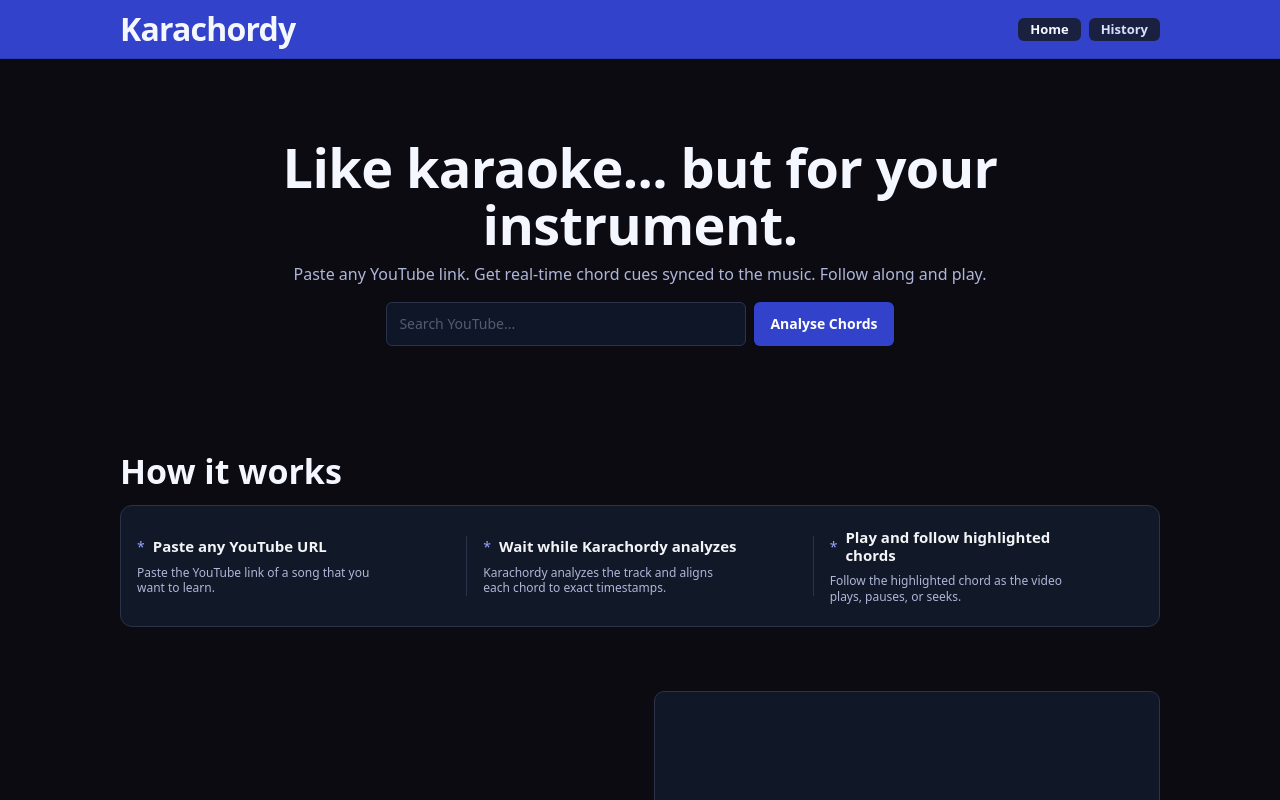
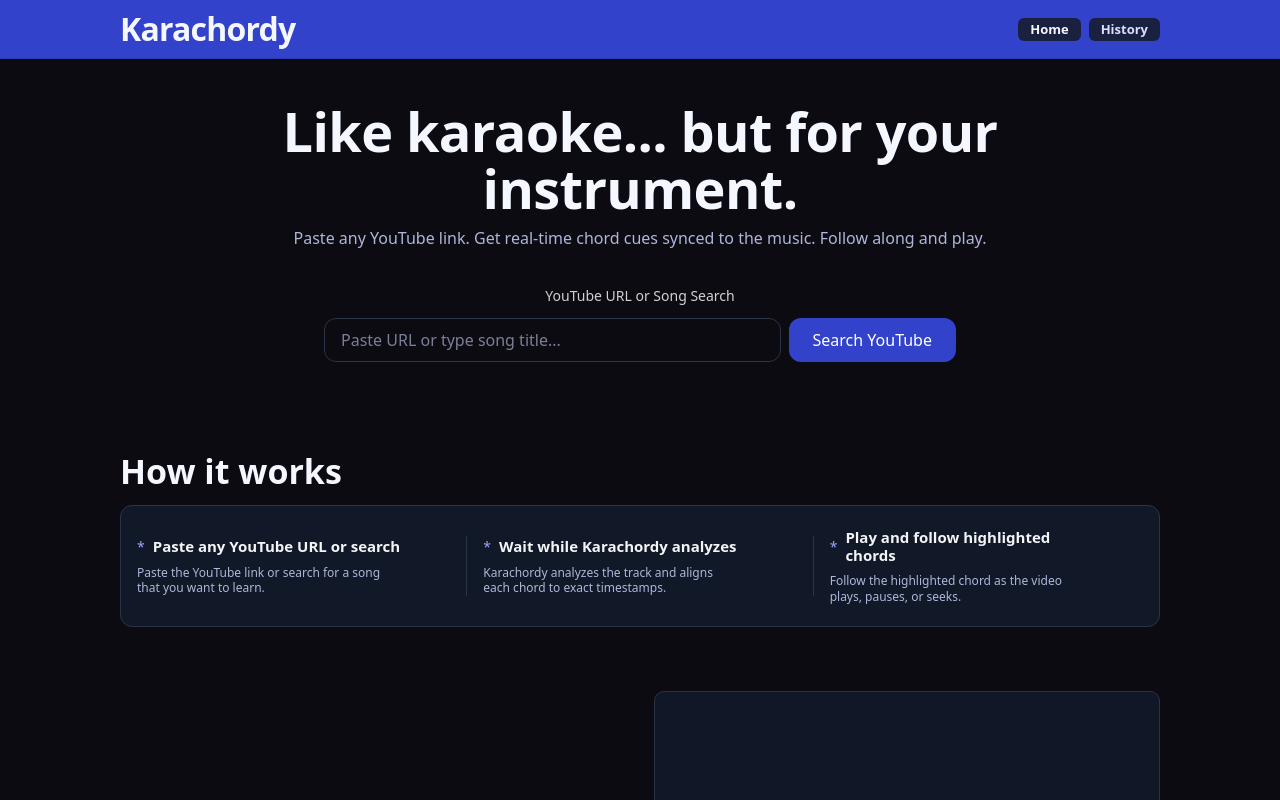
Before and after one commit to pranadh/unihack-2026, a Next.js app in the folder frontend/: page / in a window 1280 px wide. Shown: the top 800 px of the page. Built offline with nearby package versions, Linux system fonts and the light colour scheme.

Commit message:
updated and fixed frontend

```diff
--- a/frontend/src/app/globals.css
+++ b/frontend/src/app/globals.css
@@ -3,6 +3,13 @@
 :root {
   --background: #120f1b;
   --foreground: #f8efe7;
+  --surface: #0f1627;
+  --surface-elevated: #111827;
+  --border-subtle: #2a3348;
+  --text-muted: #aeb7d9;
+  --accent-primary: #3242ca;
+  --accent-secondary: #7054b8;
+  --accent-tertiary: #d7795f;
 }
 
 @theme inline {
@@ -23,7 +30,27 @@
     radial-gradient(circle at 50% 100%, rgba(109, 92, 161, 0.14), transparent 36%),
     linear-gradient(180deg, #171220 0%, #100d17 52%, #0b0911 100%);
   color: var(--foreground);
-  font-family: var(--font-sans), Arial, Helvetica, sans-serif;
+  font-family: var(--font-sans), sans-serif;
+}
+
+*,
+*::before,
+*::after {
+  box-sizing: border-box;
+}
+
+input,
+button,
+textarea,
+select {
+  font: inherit;
+}
+
+code,
+kbd,
+pre,
+samp {
+  font-family: var(--font-mono), ui-monospace, SFMono-Regular, Menlo, monospace;
 }
 
 body::before,
--- a/frontend/src/app/layout.tsx
+++ b/frontend/src/app/layout.tsx
@@ -16,7 +16,7 @@
 export const metadata: Metadata = {
   title: "Karachordy - Chord-Synced YouTube Practice",
   description:
-    "Paste a YouTube link and practise along with synchronised chord detection. Powered by ChordMini AI.",
+    "Paste a YouTube link and practise along with synchronised chord detection.",
 };
 
 export default function RootLayout({
--- a/frontend/src/app/page.tsx
+++ b/frontend/src/app/page.tsx
@@ -1,17 +1,16 @@
 "use client";
 
-import { useState, useCallback, type FormEvent } from "react";
+import { useState, useCallback } from "react";
 import { useRouter } from "next/navigation";
 import { recognizeChords } from "@/lib/api";
-
-const YOUTUBE_REGEX =
-  /^(?:https?:\/\/)?(?:www\.|m\.)?(?:youtube\.com\/(?:watch\?v=|shorts\/|embed\/)|youtu\.be\/)([\w-]{11})(?:[&?#].*)?$/;
+import { recordAccess } from "@/lib/history";
+import UrlInput from "@/components/UrlInput";
 
 const HOW_STEPS = [
   {
     icon: "*",
-    title: "Paste any YouTube URL",
-    desc: "Paste the YouTube link of a song that you want to learn.",
+    title: "Paste any YouTube URL or search",
+    desc: "Paste the YouTube link or search for a song that you want to learn.",
   },
   {
     icon: "*",
@@ -27,7 +26,6 @@
 
 export default function Home() {
   const router = useRouter();
-  const [url, setUrl] = useState("");
   const [isLoading, setIsLoading] = useState(false);
   const [statusMessage, setStatusMessage] = useState("");
   const [error, setError] = useState("");
@@ -67,7 +65,7 @@
         if (result.requestId) {
           recordAccess({
             requestId: result.requestId,
-            youtubeUrl: url,
+            youtubeUrl,
             videoId,
           });
         }
@@ -85,23 +83,6 @@
     [router]
   );
 
-  const onFormSubmit = async (event: FormEvent) => {
-    event.preventDefault();
-
-    const value = url.trim();
-    if (!value) {
-      setError("Please paste a YouTube URL.");
-      return;
-    }
-
-    if (!YOUTUBE_REGEX.test(value)) {
-      setError("Please enter a valid YouTube URL.");
-      return;
-    }
-
-    await handleSubmit(value);
-  };
-
   return (
     <div className="bg-[#0d0b12] pb-14 text-[#f4f7ff]">
       <div className="mx-auto w-full max-w-[1440px] px-6 lg:px-[120px]">
@@ -114,28 +95,9 @@
               Paste any YouTube link. Get real-time chord cues synced to the music. Follow along and play.
             </p>
 
-            <form className="mt-1 flex items-center gap-2" onSubmit={onFormSubmit}>
-              <div className="flex h-11 w-[360px] items-center rounded-md border border-[#2a3348] bg-[#0f1627] px-3">
-                <input
-                  type="text"
-                  value={url}
-                  onChange={(event) => {
-                    setUrl(event.target.value);
-                    if (error) setError("");
-                  }}
-                  placeholder="Search YouTube..."
-                  className="h-full w-full bg-transparent text-[14px] font-medium text-[#94a3b8] outline-none"
-                  disabled={isLoading}
-                />
-              </div>
-              <button
-                type="submit"
-                disabled={isLoading}
-                className="flex h-11 items-center justify-center rounded-md bg-[#3242ca] px-4 text-[14px] font-bold text-white disabled:opacity-60"
-              >
-                {isLoading ? "Analysing..." : "Analyse Chords"}
-              </button>
-            </form>
+            <div className="mt-1 w-full max-w-2xl">
+              <UrlInput onSubmit={handleSubmit} isLoading={isLoading} />
+            </div>
 
             {statusMessage ? (
               <p className="mt-1 max-w-lg text-sm text-[#aeb7d9]">{statusMessage}</p>
--- a/frontend/src/components/UrlInput.tsx
+++ b/frontend/src/components/UrlInput.tsx
@@ -14,9 +14,6 @@
   searchYouTubeVideos,
   type YouTubeSearchResult,
 } from "@/lib/api";
-import { Button } from "@/components/ui/button";
-import { Card } from "@/components/ui/card";
-import { Input } from "@/components/ui/input";
 
 interface UrlInputProps {
   onSubmit: (url: string) => void;
@@ -219,12 +216,13 @@
 
   return (
     <form onSubmit={handleSubmit} className="w-full max-w-2xl">
-      <Card className="flex flex-col gap-3 rounded-[1.75rem] p-4 sm:p-5">
+      <div className="flex flex-col gap-3 rounded-[1.75rem] p-4 sm:p-5">
         <label htmlFor="youtube-url" className="text-sm font-medium text-stone-100/85">
           YouTube URL or Song Search
         </label>
+        <div className="relative">
           <div className="flex flex-col gap-2 sm:flex-row">
-          <Input
+            <input
               id="youtube-url"
               type="text"
               value={inputValue}
@@ -239,16 +237,16 @@
               }}
               onKeyDown={handleKeyDown}
               placeholder="Paste URL or type song title..."
-            className="flex-1"
+              className="h-11 w-full flex-1 rounded-xl border border-[var(--border-subtle)] bg-transparent px-4 py-3 text-base text-[var(--foreground)] placeholder:text-[color:color-mix(in_oklab,var(--text-muted)_68%,transparent)] outline-none transition-colors focus-visible:border-[color:color-mix(in_oklab,var(--accent-tertiary)_58%,white_42%)] focus-visible:ring-1 focus-visible:ring-[color:color-mix(in_oklab,var(--accent-secondary)_45%,transparent)] disabled:cursor-not-allowed disabled:opacity-50"
               disabled={isLoading || isValidatingDuration}
               aria-describedby={error || searchError ? "url-error" : undefined}
               aria-invalid={error || searchError ? "true" : "false"}
               autoComplete="off"
             />
-          <Button
+            <button
               type="submit"
               disabled={isLoading || isSearching || isValidatingDuration}
-            className="h-11 px-6 text-base"
+              className="inline-flex h-11 items-center justify-center rounded-xl bg-[#3242ca] px-6 text-base font-semibold text-white transition-all hover:brightness-110 focus-visible:outline-none focus-visible:ring-2 focus-visible:ring-amber-200/70 focus-visible:ring-offset-2 focus-visible:ring-offset-[#120f1b] disabled:pointer-events-none disabled:opacity-50"
             >
               {isLoading || isSearching || isValidatingDuration ? (
                 <span className="flex items-center gap-2">
@@ -282,19 +280,15 @@
                   ? "Analyse Chords"
                   : "Search YouTube")
               )}
-          </Button>
+            </button>
           </div>
-
-        {isSearching && searchedQuery.length >= 2 && !YOUTUBE_REGEX.test(inputValue.trim()) && (
-          <p className="text-sm text-stone-200/85">Searching YouTube...</p>
-        )}
 
           {!isSearching &&
             results.length > 0 &&
             searchedQuery === inputValue.trim() &&
             !YOUTUBE_REGEX.test(inputValue.trim()) && (
             <ul
-            className="max-h-80 overflow-y-auto rounded-xl border border-white/10 bg-[#17121f]/95"
+              className="absolute top-full right-0 left-0 z-30 mt-2 max-h-80 overflow-y-auto rounded-xl border border-[var(--border-subtle)] bg-[color:color-mix(in_oklab,var(--surface-elevated)_90%,black_10%)] shadow-[0_24px_48px_rgba(0,0,0,0.35)]"
               role="listbox"
               aria-label="YouTube search suggestions"
             >
@@ -304,8 +298,8 @@
                     type="button"
                     className={`flex w-full items-center gap-3 px-3 py-2 text-left transition-colors ${
                       index === activeIndex
-                      ? "bg-amber-200/20"
-                      : "hover:bg-white/5"
+                        ? "bg-[color:color-mix(in_oklab,var(--accent-secondary)_28%,transparent)]"
+                        : "hover:bg-[color:color-mix(in_oklab,var(--text-muted)_14%,transparent)]"
                     }`}
                     onMouseDown={(event) => {
                       event.preventDefault();
@@ -325,10 +319,10 @@
                       <div className="h-12 w-20 rounded-md bg-white/10" />
                     )}
                     <span className="min-w-0">
-                    <span className="block truncate text-sm font-medium text-white">
+                      <span className="block truncate text-sm font-medium text-[var(--foreground)]">
                         {result.title}
                       </span>
-                    <span className="block truncate text-xs text-stone-300/80">
+                      <span className="block truncate text-xs text-[var(--text-muted)]/85">
                         {result.channelTitle}
                       </span>
                     </span>
@@ -337,13 +331,18 @@
               ))}
             </ul>
           )}
+        </div>
+
+        {isSearching && searchedQuery.length >= 2 && !YOUTUBE_REGEX.test(inputValue.trim()) && (
+          <p className="text-sm text-stone-200/85">Searching YouTube...</p>
+        )}
 
         {(error || searchError) && (
           <p id="url-error" className="text-sm text-rose-100" role="alert">
             {error || searchError}
           </p>
         )}
-      </Card>
+      </div>
     </form>
   );
 }
--- a/frontend/src/components/ui/button.tsx
+++ /dev/null
@@ -1,47 +0,0 @@
-import type { ButtonHTMLAttributes } from "react";
-import { cn } from "@/lib/utils";
-
-type ButtonVariant = "default" | "secondary" | "ghost";
-type ButtonSize = "default" | "sm" | "lg" | "icon";
-
-interface ButtonProps extends ButtonHTMLAttributes<HTMLButtonElement> {
-  variant?: ButtonVariant;
-  size?: ButtonSize;
-}
-
-const variantClasses: Record<ButtonVariant, string> = {
-  default:
-    "bg-gradient-to-r from-[#3242CA] via-[#7054b8] to-[#d7795f] text-white hover:brightness-110 focus-visible:ring-amber-200/70",
-  secondary:
-    "bg-white/12 text-stone-100 hover:bg-white/18 focus-visible:ring-white/60",
-  ghost:
-    "bg-transparent text-stone-200 hover:bg-white/10 hover:text-white focus-visible:ring-white/50",
-};
-
-const sizeClasses: Record<ButtonSize, string> = {
-  default: "h-11 px-5 py-2.5 text-sm",
-  sm: "h-9 px-3 text-xs",
-  lg: "h-12 px-6 text-base",
-  icon: "h-11 w-11",
-};
-
-export function Button({
-  className,
-  variant = "default",
-  size = "default",
-  type = "button",
-  ...props
-}: ButtonProps) {
-  return (
-    <button
-      type={type}
-      className={cn(
-        "inline-flex items-center justify-center rounded-xl font-semibold transition-all focus-visible:outline-none focus-visible:ring-2 focus-visible:ring-offset-2 focus-visible:ring-offset-[#120f1b] disabled:pointer-events-none disabled:opacity-50",
-        variantClasses[variant],
-        sizeClasses[size],
-        className
-      )}
-      {...props}
-    />
-  );
-}
```
Also changed, not shown: frontend/src/components/ui/card.tsx (deleted, +0 -30 lines), frontend/src/components/ui/input.tsx (deleted, +0 -16 lines). Lines whose indentation alone changed are shown as unchanged.
